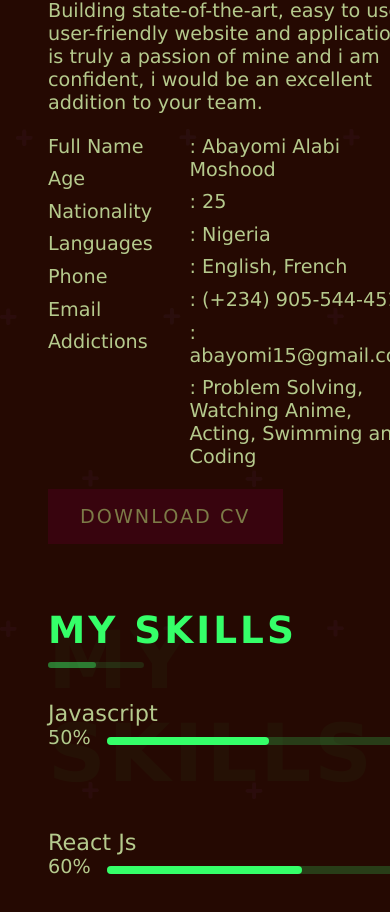
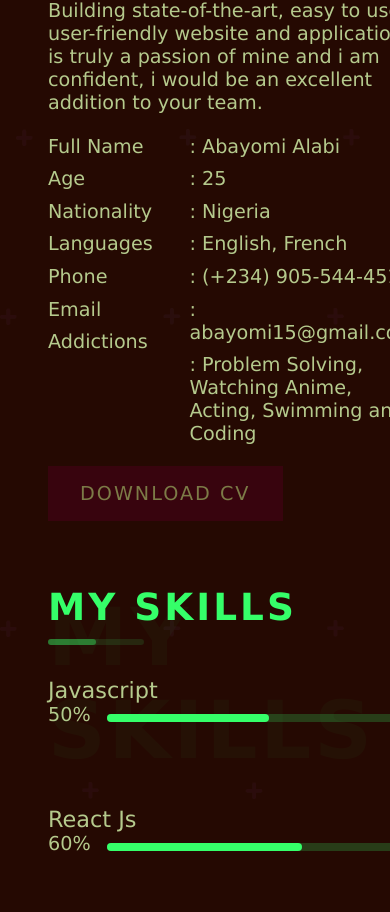
Before and after one commit to UniqueBay/my-portfolio, a React (Create React App) app: page /about in a window 390 px wide. Shown: the part 818-1730 px from the top of the page. Built offline with nearby package versions, Linux system fonts and the light colour scheme.

Commit message:
fixed mobile view errors

```diff
--- a/src/Components/AboutImage.js
+++ b/src/Components/AboutImage.js
@@ -23,7 +23,7 @@ function AboutImage() {
                         <p>Addictions</p>
                     </div>
                     <div className="right-section">
-                        <p>:  Abayomi Alabi Moshood</p>
+                        <p>:  Abayomi Alabi</p>
                         <p>:  25</p>
                         <p>:  Nigeria</p>
                         <p>:  English, French</p>
```
